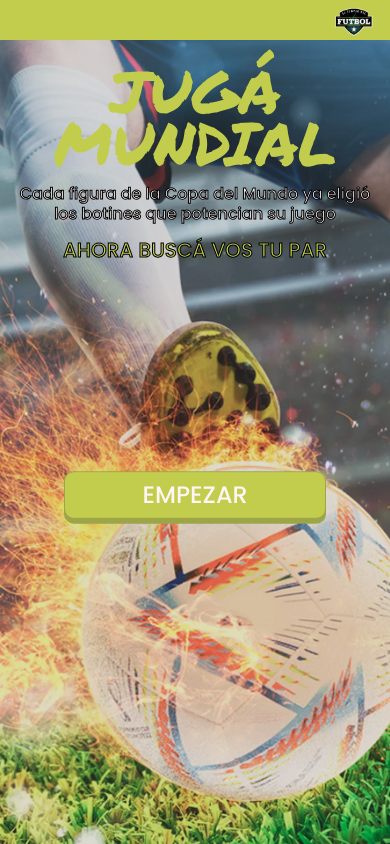
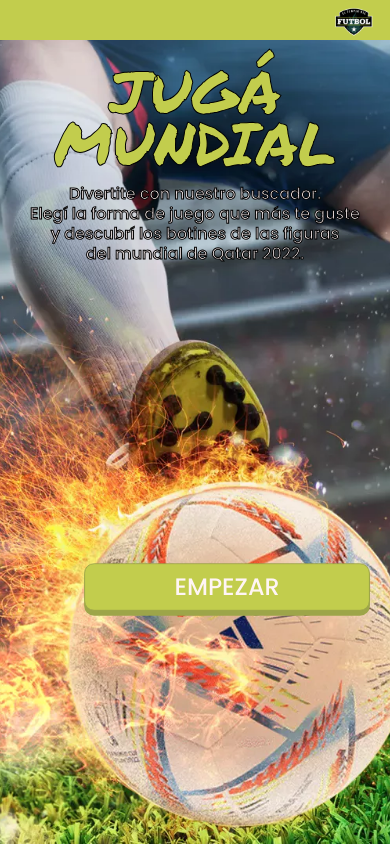
Before and after one commit to fedeteyssan/soccer, a React (Create React App) app: page / in a window 390 px wide. Built offline with nearby package versions, Linux system fonts and the light colour scheme; a web font is replaced by a local one.

Commit message:
Ajustes cover

```diff
--- a/src/components/cover/Cover.jsx
+++ b/src/components/cover/Cover.jsx
@@ -14,8 +14,9 @@ const Cover = () => {
 
             <div className="cta">
                 <h1>JUGÁ <br/> MUNDIAL</h1>
-                <p>Cada figura de la Copa del Mundo ya eligió <br/> los botines que potencian su juego</p>
-                <h2>Ahora buscá vos tu par</h2>
+                <p>Divertite con nuestro buscador. <br/> Elegí la forma de juego que más te guste
+                    <br/> y descubrí los botines de las figuras <br/>del mundial de Qatar 2022.
+                </p>
                 <Link to="/home"><button>EMPEZAR</button></Link>
             </div>
 
--- a/src/components/cover/Cover.scss
+++ b/src/components/cover/Cover.scss
@@ -1,6 +1,6 @@
 
 .cover-container{
-    background-image: url(../../Multimedia/cover-bg-desktop.webp);
+    background-image: url(../../Multimedia/cover-bg-desktop1.webp);
     background-repeat: no-repeat;
     background-size: cover;
         -webkit-background-size: cover;
@@ -10,7 +10,7 @@
 
     /*Tablet & Mobile*/
     @media only screen and (max-width:800px) {
-        background-image: url(../../Multimedia/cover-bg-mobile.webp);
+        background-image: url(../../Multimedia/cover-bg-mobile1.webp);
         background-repeat: no-repeat;
         background-size: cover;
             -webkit-background-size: cover;
@@ -80,6 +80,8 @@
             line-height: 6.5rem;
             text-transform: uppercase;
             color: #C2CD4D;
+            -webkit-text-stroke-color: black;
+            -webkit-text-stroke-width: 1px;
 
             /*Tablet*/
             @media only screen and (min-width:426px) and (max-width:800px) {
@@ -147,9 +149,9 @@
             text-transform: uppercase;
             color: #FFF5F5;
 
-            width: 16.5rem;
+            width: 24rem;
             height: 3rem;
-            margin-top:6rem;
+            margin-top:4rem;
             margin-left: 2rem;
             position: relative;
             top:0px;
@@ -183,8 +185,10 @@
 
             /*Mobile*/
             @media only screen and (max-width:425px) {
+                width: 18rem;
                 margin-top:50%;
-                margin-left: 0rem;
+                margin-left: 4rem;
+                top: 6rem;
             }
         }
     }
```
Also changed, not shown: src/Multimedia/cover-bg-mobile1.webp (added).
